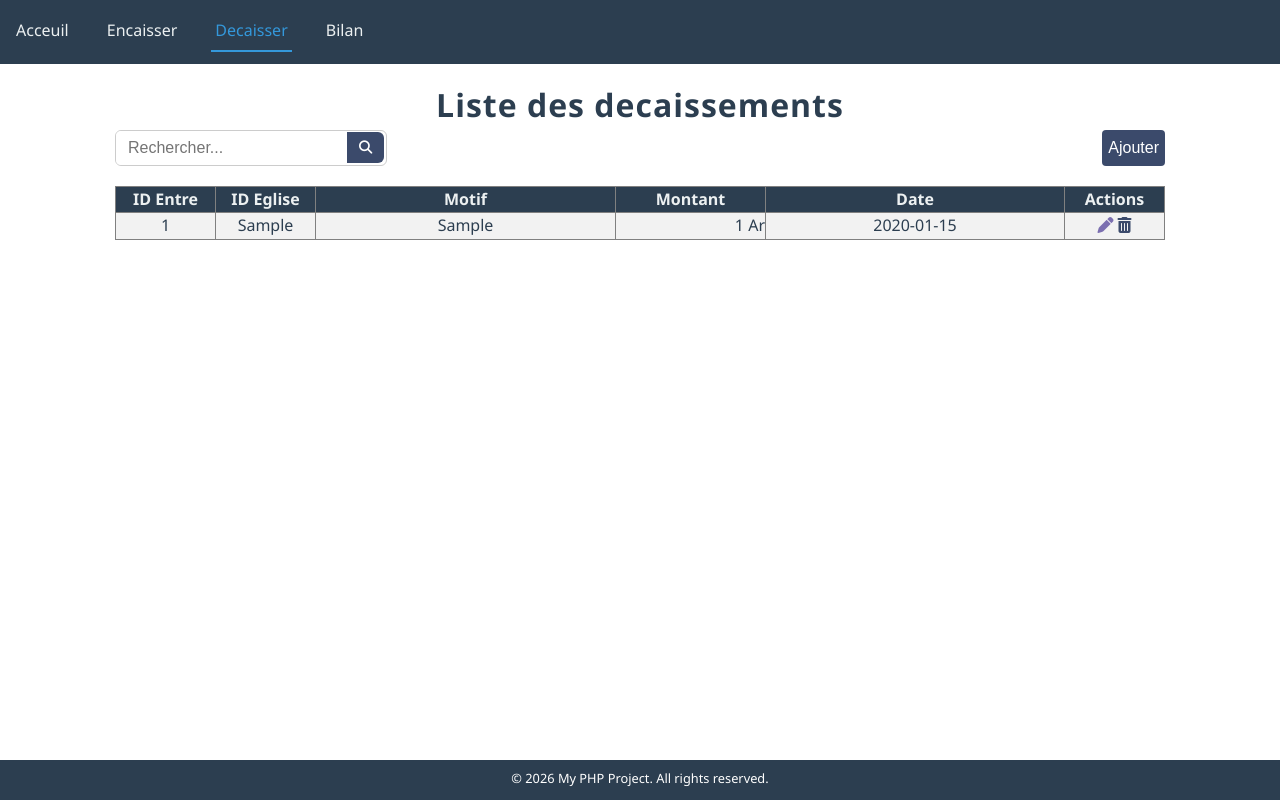
After one commit to anico-rabearisoa14/Gestion-caisse-Eglise, a PHP site: page /Decaisser in a window 1280 px wide. The commit adds this page. Run offline with PHP 8.4, Linux system fonts and the light colour scheme; tables that the repository leaves empty hold one stand-in row (values such as "Sample post").

Commit message:
Added many upgrades

```diff
--- /dev/null
+++ b/Decaisser.php
@@ -0,0 +1,119 @@
+<?php
+include_once 'crud/eglise.php';
+$pageTitle = "Services - My PHP Project";
+
+$pageTitle = "About - My PHP Project";
+
+if ($_SERVER['REQUEST_METHOD'] == 'POST') {
+    $id = $_POST['ideglise'];
+    $motif = $_POST['motif'];
+    $montant = $_POST['montantSortie'];
+    $date = $_POST['dateSortie'];
+    $res = ajouterSortie($id, $motif, $montant, $date);
+    header('Location: ' . $_SERVER['PHP_SELF']);
+    exit();
+}
+
+$formatter = new NumberFormatter('fr_MG', NumberFormatter::CURRENCY);
+$data = listeInfoSortie();
+?>
+<!DOCTYPE html>
+<html lang="en">
+
+<head>
+    <meta charset="UTF-8">
+    <meta name="viewport" content="width=device-width, initial-scale=1.0">
+    <title><?php echo htmlspecialchars($pageTitle); ?></title>
+    <?php include 'includes/styles.php'; ?>
+    <?php include_once 'includes/formStyle.php'; ?>
+    <link rel="stylesheet"
+        href="https://cdnjs.cloudflare.com/ajax/libs/font-awesome/6.5.0/css/all.min.css">
+
+</head>
+
+<body>
+
+    <?php include 'includes/nav.php'; ?>
+    <header>
+        <h1>Liste des decaissements</h1>
+        <div class="button-container">
+            <div class="search-bar">
+                <input type="text" placeholder="Rechercher...">
+                <button type="submit">
+                    <i class="fa-solid fa-magnifying-glass"></i>
+                </button>
+            </div>
+            <button id="ajout-btn" type="button" class="normal-btn"
+                style="margin-left:auto; background-color:#3b4a6b;">Ajouter</button>
+        </div>
+    </header>
+
+
+    <table border="1" class="data-table">
+        <thead style="position: sticky; top:173px">
+            <tr>
+                <th class="table-index">ID Entre</th>
+                <th class="table-index">ID Eglise</th>
+                <th style="width:300px;">Motif</th>
+                <th style=" width:150px ;max-width:160px;">Montant</th>
+                <th>Date</th>
+                <th style="width: 100px;">Actions</th>
+            </tr>
+        </thead>
+        <tbody>
+            <?php foreach ($data as $d): ?>
+                <tr>
+                    <td><?php echo htmlspecialchars($d['idsortie']) ?></td>
+                    <td><?php echo htmlspecialchars($d['ideglise']) ?></td>
+                    <td><?php echo htmlspecialchars($d['motif']) ?></td>
+                    <td style="text-align: end;">
+                        <?php echo htmlspecialchars($formatter->formatCurrency($d['montantSortie'], 'MGA')); ?></td>
+                    <td><?php echo htmlspecialchars($d['dateSortie']) ?></td>
+                    <td class="action-cell">
+                        <button class="btn-update" title="Modifier">
+                            <i class="fa-solid fa-pen"></i>
+                        </button>
+                        <button class="btn-delete" title="Supprimer">
+                            <i class="fa-solid fa-trash-can"></i>
+                        </button>
+                    </td>
+                </tr>
+            <?php endforeach; ?>
+        </tbody>
+    </table>
+    <div id="pop-up-form" class="centered-modal" style="display: none;">
+        <div class="wrapper">
+            <div class="window-decoration">
+                <button id="btn-close" class="close-btn" type="button" style="margin-bottom: 0;">
+                    <i class="fa-solid fa-xmark"></i>
+                </button>
+            </div>
+            <h4 class="form-title">Completer le formulaire</h4>
+            <hr>
+            <form class="form-container" method="POST" action="">
+                <label for="ideglise">ID Eglise</label>
+                <input type="text" name="ideglise" value="Eg-34383" readonly>
+
+                <label for="motif">Motif du decaissement</label>
+                <input type="text" name="motif" required>
+
+                <label for="montantEntre">Montant a retirer</label>
+                <input type="number" name="montantSortie" required>
+
+                <label for="dateEntre">Date d'operation</label>
+                <input id="today-date" type="date" name="dateSortie">
+
+                <button class="submit-btn" type="submit">Enregistrer</button>
+            </form>
+        </div>
+    </div>
+
+
+
+    <footer>
+        &copy; <?php echo date("Y"); ?> My PHP Project. All rights reserved.
+    </footer>
+    <script src="script/action.js"></script>
+</body>
+
+</html>
--- a/crud/eglise.php
+++ b/crud/eglise.php
@@ -19,6 +19,7 @@ function createEglise($ideglise, $Design, $Solde): bool
         $result->execute([':id' => $ideglise, ':design' => $Design, ':solde' => $Solde]);
         return true;
     } catch (PDOException $e) {
+        error_log($e->getMessage());
         return false;
     }
 }
@@ -37,6 +38,7 @@ function listeInfoEglise(): ?array
         }
         return $row;
     } catch (PDOException $e) {
+        error_log($e->getMessage());
         return null;
     }
 }
@@ -67,6 +69,7 @@ function ajouterEntre($ideglise, $motif, $montantEntre, $dateEntre): bool
             ':dateEntre'   => $dateEntre,
         ]);
     } catch (PDOException $e) {
+        error_log($e->getMessage());
         return false;
     }
 }
@@ -85,6 +88,7 @@ function listeInfoEntre()
         }
         return $row;
     } catch (PDOException $e) {
+        error_log($e->getMessage());
         return null;
     }
 }
@@ -115,6 +119,25 @@ function ajouterSortie($ideglise, $motif, $montantSortie, $dateSortie) :bool {
             ':dateSortie'   => $dateSortie,
         ]);
     } catch (PDOException $e) {
+        error_log($e->getMessage());
         return false;
     }
 }
+
+function listeInfoSortie()
+{
+    global $pdo;
+    try {
+        $sql = "SELECT * FROM sortie";
+        $result = $pdo->prepare($sql);
+        $result->execute();
+        $row = $result->fetchAll(PDO::FETCH_ASSOC);
+        if ($row === false) {
+            return null;
+        }
+        return $row;
+    } catch (PDOException $e) {
+        error_log($e->getMessage());
+        return null;
+    }
+}
--- a/includes/nav.php
+++ b/includes/nav.php
@@ -8,7 +8,7 @@ function navClass($page, $currentPage) {
 ?>
 <nav>
     <a href="index" class="<?php echo navClass('index', $currentPage); ?>">Acceuil</a>
-    <a href="about" class="<?php echo navClass('about', $currentPage); ?>">About</a>
-    <a href="services" class="<?php echo navClass('services', $currentPage); ?>">Services</a>
-    <a href="contact" class="<?php echo navClass('contact', $currentPage); ?>">Contact</a>
+    <a href="Encaisser" class="<?php echo navClass('Encaisser', $currentPage); ?>">Encaisser</a>
+    <a href="Decaisser" class="<?php echo navClass('Decaisser', $currentPage); ?>">Decaisser</a>
+    <a href="Bilan" class="<?php echo navClass('Bilan', $currentPage); ?>">Bilan</a>
 </nav>
--- a/includes/styles.php
+++ b/includes/styles.php
@@ -12,17 +12,6 @@
         line-height: 1.6;
     }
 
-    header {
-        /* background-color: #2c3e50; */
-        color: #2c3e50;
-        padding: 15px 0;
-        text-align: center;
-    }
-
-    header h1 {
-        font-size: 2rem;
-        letter-spacing: 1px;
-    }
 
     nav {
         background-color: #2c3e50;
@@ -31,6 +20,9 @@
         justify-content: flex-start;
         gap: 30px;
         padding: 12px 12px;
+        position: sticky;
+        top: 0;
+        z-index: 100;
     }
 
     nav a {
@@ -48,6 +40,21 @@
     nav a.active {
         color: #3498db;
         border-bottom: 2px solid #3498db;
+    }
+
+    header {
+        background-color: #ffffff;
+        color: #2c3e50;
+        padding: 15px 0;
+        text-align: center;
+        position: sticky;
+        top: 63px;
+        z-index: 99;
+    }
+
+    header h1 {
+        font-size: 2rem;
+        letter-spacing: 1px;
     }
 
     .container {
@@ -79,14 +86,14 @@
 
     footer {
         text-align: center;
-        padding: 20px;
         color: #ffffff;
-        font-size: 0.9rem;
+        padding: 8px;
+        font-size: 0.8rem;
+        height: 40px;
         position: fixed;
         bottom: 0;
         right: 0px;
         left: 0px;
-        /* border: 1px solid #3498db8f; */
         background-color: #2c3e50;
     }
 
@@ -196,6 +203,7 @@
         /* Centers vertically */
         background: rgba(0, 0, 0, 0.53);
         transition: all 4s ease-in-out;
+        z-index: 999999;
     }
 
     .window-decoration {
@@ -222,10 +230,84 @@
         background-color: #f2f2f2;
     }
 
-    .data-table tr{
+    .data-table tr {
         text-align: center;
     }
-    .table-index{
+
+    .table-index {
         width: 100px;
     }
+
+    /* buttons container */
+    .button-container {
+        display: flex;
+        gap: 5px;
+        /* box-shadow: 0 4px 8px rgba(0, 0, 0, 0.37); */
+        width: 100%;
+        max-width: 1050px;
+        margin: auto;
+    }
+
+
+
+    .search-bar {
+        display: flex;
+        align-items: center;
+        border: 1px solid #ccc;
+        border-radius: 6px;
+        overflow: hidden;
+    }
+
+    .search-bar input {
+        border: none;
+        outline: none;
+        padding: 8px 12px;
+        flex: 1;
+    }
+
+    .search-bar button {
+        background: #3b4a6b;
+        color: white;
+        border: none;
+        padding: 8px 12px;
+        cursor: pointer;
+        border-top-right-radius:6px;
+        border-bottom-right-radius:6px;
+        margin-right: 2px;
+    }
+
+
+
+    /* CRUD buttons */
+    .btn-create {
+        color: #e05c6b;
+        background: none;
+        border: none;
+        cursor: pointer;
+        font-size: 16px;
+    }
+
+    .btn-read {
+        color: #d44f6e;
+        background: none;
+        border: none;
+        cursor: pointer;
+        font-size: 16px;
+    }
+
+    .btn-update {
+        color: #7b6fb0;
+        background: none;
+        border: none;
+        cursor: pointer;
+        font-size: 16px;
+    }
+
+    .btn-delete {
+        color: #3b4a6b;
+        background: none;
+        border: none;
+        cursor: pointer;
+        font-size: 16px;
+    }
 </style>
--- a/index.php
+++ b/index.php
@@ -17,6 +17,7 @@ if ($_SERVER['REQUEST_METHOD'] == 'POST') {
     $design = $_POST['Design'];
     $result = createEglise($id, $design, 10000);
 }
+$formatter = new NumberFormatter('fr_MG', NumberFormatter::CURRENCY);
 ?>
 
 <!DOCTYPE html>
@@ -56,7 +57,8 @@ if ($_SERVER['REQUEST_METHOD'] == 'POST') {
             <ul class="info-liste">
                 <li><b>ID : </b> <?php echo htmlspecialchars($info['ideglise']) ?></li>
                 <li><b>Design:</b> <?php echo htmlspecialchars($info['Design']) ?></li>
-                <li><b>Solde:</b> <?php echo htmlspecialchars($info['Solde']) ?><span> Ar</span></li>
+                <li><b>Solde:</b> <?php echo htmlspecialchars($formatter->formatCurrency($info['Solde'], 'MGA')) ?><span></span></li>
+                <!-- $formatter->formatCurrency($d['montantEntre'], 'MGA') -->
             </ul>
         </div>
     </div>
--- a/script/action.js
+++ b/script/action.js
@@ -26,3 +26,6 @@ const addButton = document.getElementById('ajout-btn');
 addButton.addEventListener('click', function () {
     document.getElementById('pop-up-form').style.display = '';
 });
+
+console.log('Height of nav :' +  document.querySelector('nav').offsetHeight);
+console.log('Height of header :' + document.querySelector('header').offsetHeight);
```
Also changed, not shown: Encaisser.php (renamed from about.php, +35 -27 lines), services.php (deleted, +0 -70 lines), Bilan.php (renamed from contact.php).
